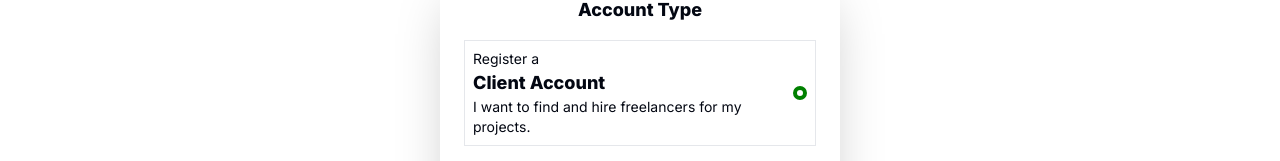
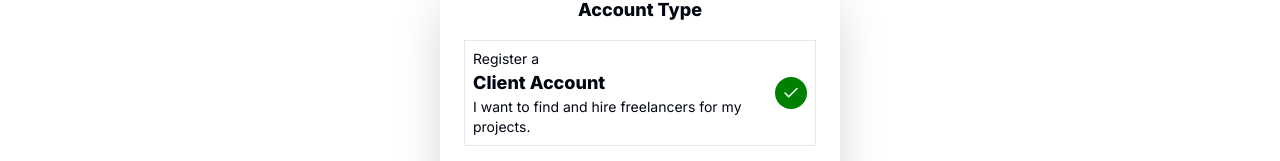
Before and after one commit to ErrolNtetha/lancing-client, a Next.js app: page /register in a window 1280 px wide. Shown: the part 172-333 px from the top of the page. Built offline with nearby package versions, Linux system fonts and the light colour scheme; no server answers; the database is empty.

Commit message:
feat: search params added

```diff
--- a/components/organisms/register-cta/index.tsx
+++ b/components/organisms/register-cta/index.tsx
@@ -14,7 +14,7 @@ export default function RegisterCTA() {
                     Got a project in mind? Hire a freelancer now.
                 </h1>
                 <section className='mt-8'>
-                    <Button className='font-bold uppercase' onClick={() => router.push('/regiser')}>
+                    <Button className='font-bold uppercase' onClick={() => router.push('/register?accountType=client')}>
                         Regiser Now
                     </Button>
                     <p className='mt-2'> It takes 7 seconds. </p>
--- a/components/organisms/register/personalDetails.tsx
+++ b/components/organisms/register/personalDetails.tsx
@@ -6,7 +6,7 @@ import { FormLabel } from '../../molecules/formLabel';
 interface IProps {
     register: Function;
     component: React.ReactNode;
-    watch: Function;
+    watch: Function | string;
     errorMessage: FieldErrors<FieldValues>;
 }
 
--- a/components/templates/register/index.tsx
+++ b/components/templates/register/index.tsx
@@ -3,7 +3,7 @@
 import Link from 'next/link';
 import React, { useEffect, useState } from 'react';
 import { useForm } from 'react-hook-form';
-import { useRouter } from 'next/navigation';
+import { useRouter, useSearchParams } from 'next/navigation';
 // import { Button } from '../../atoms/button';
 import { Navigation } from '../../organisms/navigation';
 import { PersonalDetails, AccountType } from '../../organisms/register';
@@ -16,23 +16,32 @@ import { Button } from '../../../@/components/ui/button';
 
 const registrationSchema = z.object({
     accountType: z.string(),
-    firstName: z.string().min(2, { message: 'First name must be at least 2 characters long.' }),
-    lastName: z.string().min(3, { message: 'Last name must be at least 3 characters long.' }),
-    email: z.string().email({ message: 'Email is invalid.' }),
-    password: z.string().min(6, { message: 'Password must be at least 6 characters long.' }),
+    firstName: z.string({ required_error: 'First name is required.' }).min(2, { message: 'First name must be at least 2 characters long.' }),
+    lastName: z.string({ required_error: 'Last name is required.' }).min(3, { message: 'Last name must be at least 3 characters long.' }),
+    email: z.string({ required_error: 'Email is required.' }).email({ message: 'Email is invalid.' }),
+    password: z.string({ required_error: 'Password is required.' }).min(6, { message: 'Password must be at least 6 characters long.' }),
 });
 
 export const Registration = () => {
-    const [currentPage, setCurrentPage] = useState(0);
+    const searchParams = useSearchParams();
+    const search = searchParams?.get('accountType');
+
+    const [currentPage, setCurrentPage] = useState(search ? 1 : 0);
     const [firstPage, setFirstPage] = useState<boolean | null>(true);
     const [lastPage, setLastPage] = useState(false);
+
     const { register, watch, handleSubmit, formState: { errors } } = useForm({
-        resolver: zodResolver(registrationSchema)
+        resolver: zodResolver(registrationSchema),
+        defaultValues: {
+            accountType: 'client',
+            password: ''
+        }
     });
     const [loading, setLoading] = useState(false);
     const [errorMessage, setErrorMessage] = useState<null | string>(null);
     const router = useRouter();
     const showIcon = watch('password');
+
 
     const handleNext = () => {
         if (currentPage !== (forms.length - 1)) {
```
